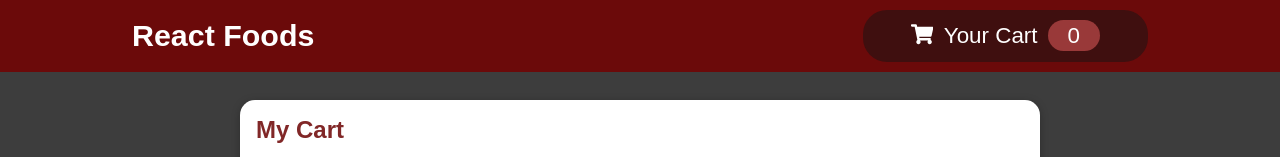
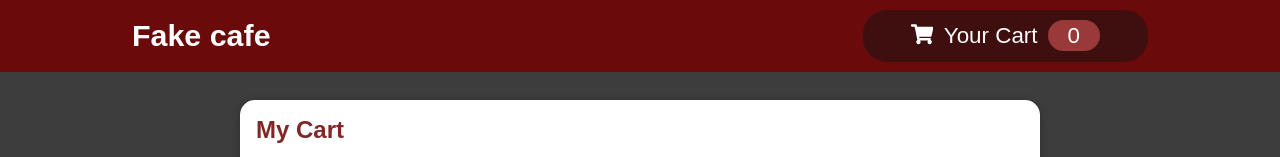
Before and after one commit to ugetshivam/food-order-app-frontend, a React (Create React App) app: page /my-cart in a window 1280 px wide. Shown: the top 157 px of the page. Built offline with nearby package versions, Linux system fonts and the light colour scheme.

Commit message:
NAN problem resolved

```diff
--- a/src/components/Layout/MainNavigation.js
+++ b/src/components/Layout/MainNavigation.js
@@ -7,7 +7,7 @@ const MainNavigation = () => {
     return (
         <nav className={styles.nav}>
             <ul>
-                <li><NavLink exact to="/allfoods">React Foods</NavLink></li>
+                <li><NavLink exact to="/allfoods">Fake cafe</NavLink></li>
                 <li><NavLink exact to="/my-cart"><CartButton/></NavLink></li>
             </ul>
         </nav>
--- a/src/pages/MyCart.js
+++ b/src/pages/MyCart.js
@@ -14,7 +14,10 @@ const MyCart = () => {
         totalCartPrice = cart[0].price * cart[0].qty;
     }
     else if (cart.length>1) {
-        totalCartPrice = cart.reduce((prev, curr) => prev.price* parseInt(prev.qty) + curr.price* parseInt(curr.qty) );
+        totalCartPrice = 0;
+        for(var i = 0; i < cart.length; i+=1){
+            totalCartPrice +=  cart[i].price*cart[i].qty;
+        }
     }
 
     const placeOrderHandler = () => {
--- a/src/store/cart-context.js
+++ b/src/store/cart-context.js
@@ -43,7 +43,7 @@ export const CartContextProvider = (props) => {
 
     const decrementQtyHandler = (itemId) => {
         setCart((prevState)=>{
-            return prevState.map((cartItem) => cartItem.id === itemId ? { ...cartItem, qty: parseInt(cartItem.qty) - 1 } : cartItem);
+            return prevState.map((cartItem) => (cartItem.id === itemId && cartItem.qty > 0) ? { ...cartItem, qty: parseInt(cartItem.qty) - 1 } : cartItem);
         })
     }
 
```
